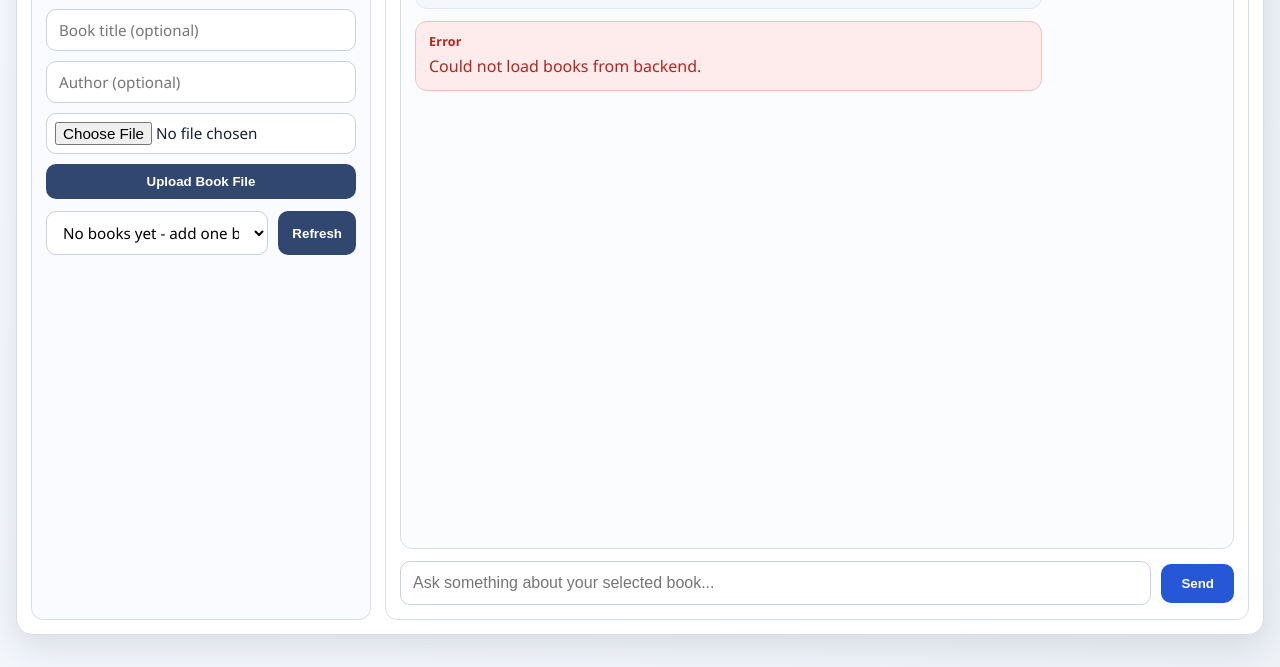
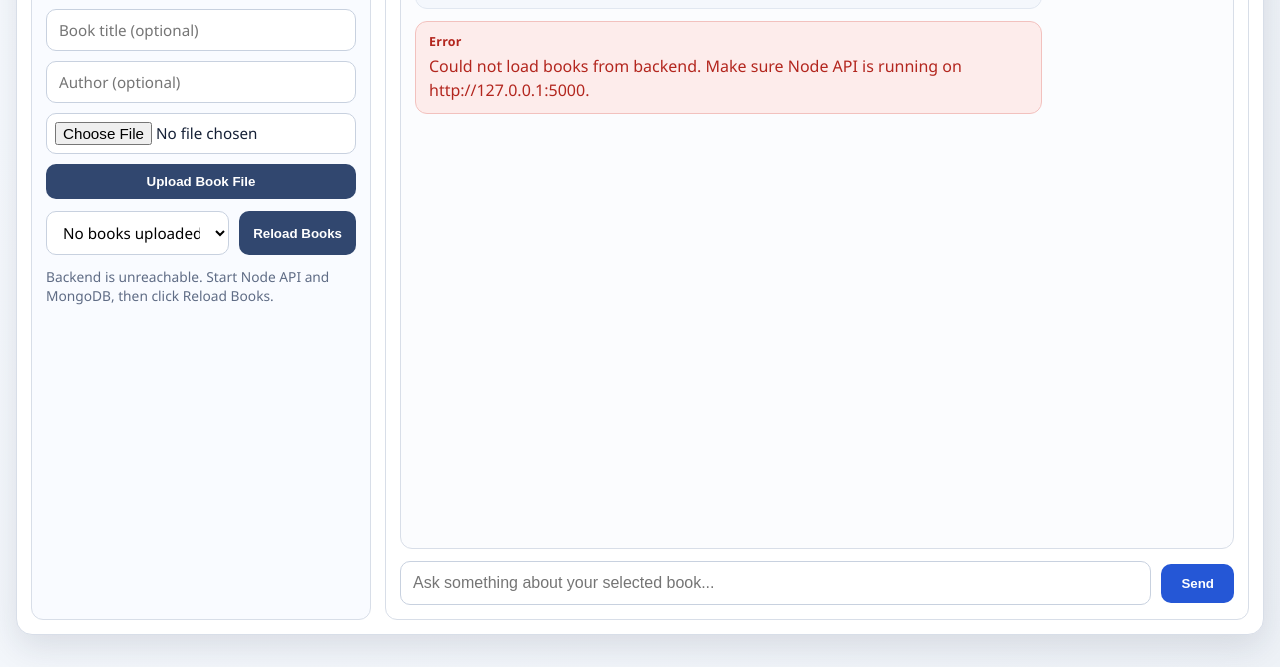
Before and after one commit to anubha77/bookbot_insight, a plain HTML site: page index.html in a window 1280 px wide. Shown: the part 133-800 px from the top of the page. Drawn offline with Linux system fonts and the light colour scheme; no server answers.

Commit message:
Enhance user guidance in book management: updated help text for book selection and upload processes, improved error messaging for backend connectivity issues, and refined UI elements for better clarity.

```diff
--- a/index.html
+++ b/index.html
@@ -23,8 +23,9 @@
 
             <div class="book-row">
                 <select id="book-select" aria-label="Select a book"></select>
-                <button type="button" id="refresh-books-btn">Refresh</button>
+                <button type="button" id="refresh-books-btn">Reload Books</button>
             </div>
+            <p class="panel-note" id="books-help">Upload a file, then select it here for chat.</p>
         </aside>
 
         <section class="chat-panel" aria-label="Chat panel">
--- a/script.js
+++ b/script.js
@@ -9,6 +9,7 @@ const bookTitleInput = document.getElementById("book-title");
 const bookAuthorInput = document.getElementById("book-author");
 const bookFileInput = document.getElementById("book-file");
 const uploadButton = document.getElementById("upload-btn");
+const booksHelp = document.getElementById("books-help");
 
 const API_BASE_URL = "http://127.0.0.1:5000";
 let selectedBookId = "";
@@ -56,9 +57,10 @@ function renderBookOptions(books) {
     if (!books.length) {
         const option = document.createElement("option");
         option.value = "";
-        option.textContent = "No books yet - add one below";
+        option.textContent = "No books uploaded yet";
         bookSelect.appendChild(option);
         selectedBookId = "";
+        booksHelp.textContent = "Upload a PDF/TXT/MD file from above to start chatting.";
         return;
     }
 
@@ -72,6 +74,7 @@ function renderBookOptions(books) {
         }
         bookSelect.appendChild(option);
     });
+    booksHelp.textContent = "Pick a book from the list and ask questions in the chat panel.";
 }
 
 async function loadBooks() {
@@ -84,7 +87,8 @@ async function loadBooks() {
         renderBookOptions(books);
     } catch (error) {
         renderBookOptions([]);
-        appendMessage("Error", "Could not load books from backend.", "error");
+        booksHelp.textContent = "Backend is unreachable. Start Node API and MongoDB, then click Reload Books.";
+        appendMessage("Error", "Could not load books from backend. Make sure Node API is running on http://127.0.0.1:5000.", "error");
     }
 }
 
--- a/style.css
+++ b/style.css
@@ -100,6 +100,12 @@ body {
     display: grid;
     grid-template-columns: 1fr auto;
     gap: 10px;
+}
+
+.panel-note {
+    margin: 0;
+    color: var(--muted);
+    font-size: 0.86rem;
 }
 
 #upload-btn,
```
